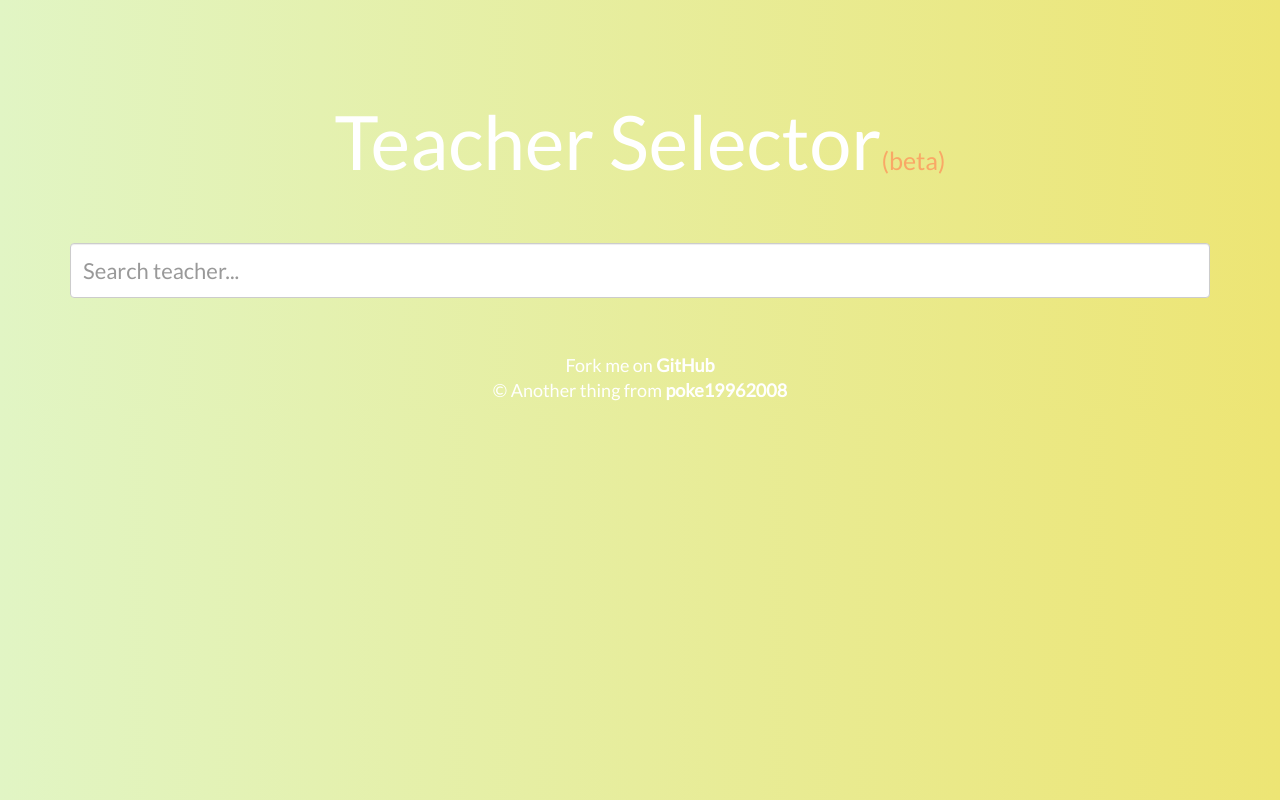
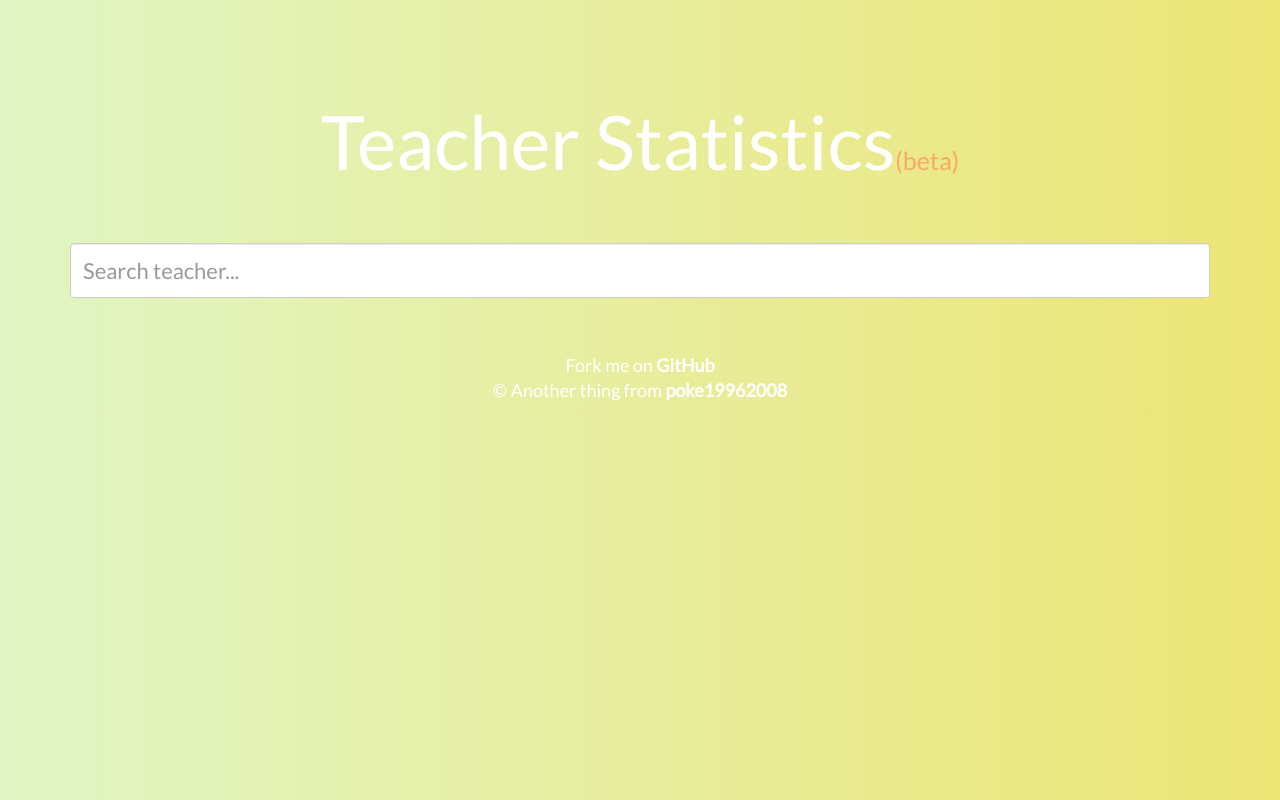
Before and after one commit to poke19962008/Teacher-Stats, a plain HTML site: page public/teacher/index.html in a window 1280 px wide. Drawn offline with Linux system fonts and the light colour scheme.

Commit message:
fixed title and header

```diff
--- a/public/teacher/index.html
+++ b/public/teacher/index.html
@@ -2,7 +2,7 @@
 <html>
   <head>
     <meta charset="utf-8">
-    <title>Zoho-SmartAnswer</title>
+    <title>Teacher Stats</title>
     <meta name="theme-color" content="#E1F5C4">
 
     <link href='http://fonts.googleapis.com/css?family=Lato&subset=latin,latin-ext' rel='stylesheet' type='text/css'>
@@ -24,7 +24,7 @@
 	</div>
     </center>
 
-    <center><h1 id="title">Teacher Selector<span>(beta)</span></h1></center>
+    <center><h1 id="title">Teacher Statistics<span>(beta)</span></h1></center>
 
     <div class="container">
 
```
